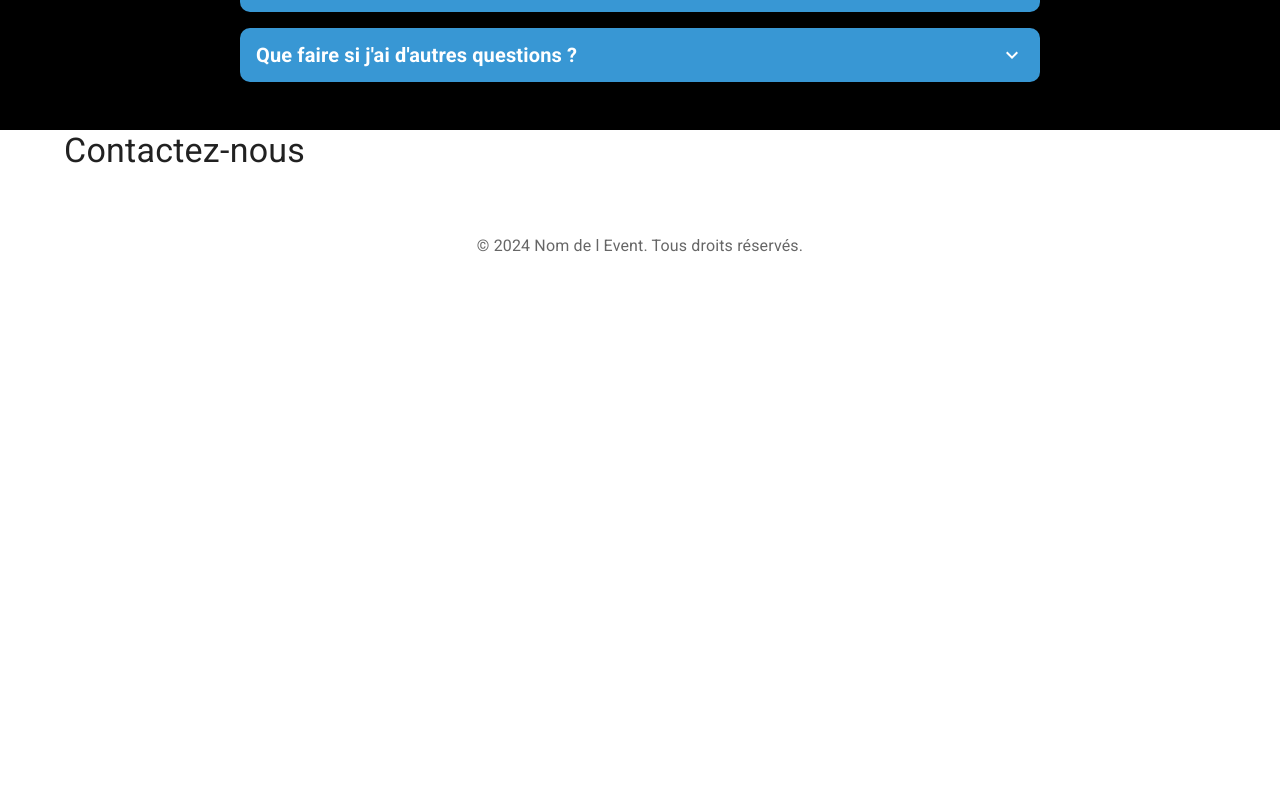
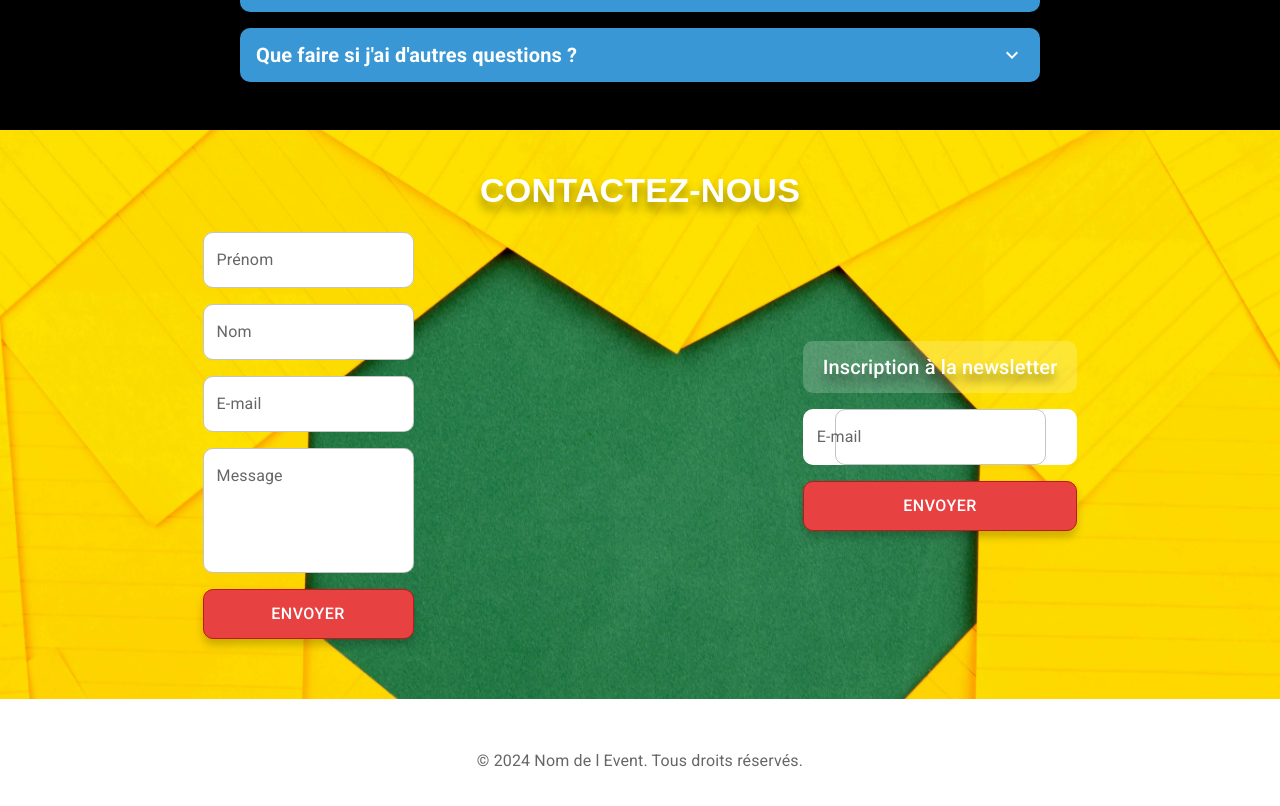
Before and after one commit to FischKevin/Studi-LandingPage, a React (Vite) app: page / in a window 1280 px wide. Shown: the part 3134-3940 px from the top of the page. Before the commit the page ends 3442 px from the top, so only its background shows below. Built offline with nearby package versions, Linux system fonts and the light colour scheme; a web font is replaced by a local one.

Commit message:
Contact.jsx done

```diff
--- a/src/components/App.jsx
+++ b/src/components/App.jsx
@@ -6,7 +6,7 @@ import ConfidentialityPage from './pages/ConfidentialityPage';
 import NotFoundPage from './pages/NotFoundPage';
 import LandingPage from './pages/LandingPage';
 import UsePageViews from './usePageViews';
-import { CssBaseline, ThemeProvider, createTheme } from '@mui/material';
+import { CssBaseline, ThemeProvider, createTheme, Box } from '@mui/material';
 
 const theme = createTheme({
   components: {
@@ -23,25 +23,28 @@ const theme = createTheme({
   },
 });
 
-const TRACKING_ID = 'UA-XXXXXXXXX-X';
+const TRACKING_ID = 'UA-XXXXXXXXX-X'; // Remplacez cela par votre propre ID de suivi Google Analytics
 ReactGA.initialize(TRACKING_ID);
 
 function AppRouter() {
   return (
-    <ThemeProvider theme={theme}> {/* Enveloppez votre application dans ThemeProvider */}
-      <CssBaseline /> {/* Assurez-vous que le CssBaseline est inclus pour normaliser les styles */}
+    <ThemeProvider theme={theme}>
+      <CssBaseline />
       <BrowserRouter>
-        <UsePageViews /> {/* Utilisez le composant ici pour le suivi */}
+        <UsePageViews />
+        {/* Le Box externe sert à centrer tout le contenu et fixer la largeur maximale. */}
+        <Box sx={{ maxWidth: 1440, mx: 'auto', width: '100%' }}>
+          {/* Pas besoin d'un Container supplémentaire ici, le Box gère déjà le centrage et la largeur max. */}
           <Routes>
             <Route path="/" element={<LandingPage />} />
             <Route path="/legal" element={<LegalPage />} />
             <Route path="/confidentiality" element={<ConfidentialityPage />} />
             <Route path="*" element={<NotFoundPage />} />
           </Routes>
+        </Box>
       </BrowserRouter>
     </ThemeProvider>
   );
 }
 
-
 export default AppRouter;
--- a/src/components/landingPage/Contact.jsx
+++ b/src/components/landingPage/Contact.jsx
@@ -1,13 +1,144 @@
-import { Typography, Container } from '@mui/material';
+import React from 'react';
+import { Typography, Container, TextField, Button, Box } from '@mui/material';
+import backgroundImage from '/public/photo_contact.jpg';
 
 function Contact() {
   return (
-    <Container maxWidth="lg">
-      {/* Formulaire de Contact et Newsletter */}
-      <Typography variant="h4" component="h2" gutterBottom>
-        Contactez-nous
+    <Container
+      maxWidth="full"
+      sx={{
+        backgroundImage: `url(${backgroundImage})`,
+        backgroundSize: 'cover',
+        display: 'flex',
+        flexDirection: 'column', // Changez ici pour organiser le contenu verticalement
+        alignItems: 'center',
+        justifyContent: 'center',
+        color: 'white',
+        padding: '40px 0 60px 0',
+      }}
+    >
+      {/* Titre centré sur la page */}
+      <Typography
+        variant="h4"
+        sx={{
+          textShadow: '0px 8px 10px rgba(0, 0, 0, 0.4)',
+          fontFamily: 'Agency FB V2, Arial',
+          fontWeight: 'bold',
+          marginBottom: '20px',
+        }}
+      >
+        CONTACTEZ-NOUS
       </Typography>
-      {/* Utilisez les TextField et Button de MUI pour le formulaire */}
+
+      {/* Sections flexibles pour le formulaire et la newsletter */}
+      <Box
+        sx={{
+          display: 'flex',
+          flexDirection: { xs: 'column', md: 'row' },
+          alignItems: 'center',
+          justifyContent: 'space-around',
+          width: '100%', // Assure la largeur complète pour centrer le contenu
+          gap: 4, // Espace entre formulaire et newsletter
+        }}
+      >
+        {/* Formulaire de contact */}
+        <Box sx={{ display: 'flex', flexDirection: 'column', gap: 2, maxWidth: '400px' }}>
+          {/* Vos champs TextField ici */}
+          <TextField
+          label="Prénom"
+          variant="outlined"
+          sx={{
+            borderRadius: '10px',
+            margin: '0',
+            bgcolor: 'white',
+            '& .MuiOutlinedInput-root': { borderRadius: '10px' },
+          }}
+        />
+        <TextField
+          label="Nom"
+          variant="outlined"
+          sx={{
+            borderRadius: '10px',
+            bgcolor: 'white',
+            '& .MuiOutlinedInput-root': { borderRadius: '10px' },
+          }}
+        />
+        <TextField
+          label="E-mail"
+          variant="outlined"
+          sx={{
+            borderRadius: '10px',
+            bgcolor: 'white',
+            '& .MuiOutlinedInput-root': { borderRadius: '10px' },
+          }}
+        />
+        <TextField
+          label="Message"
+          variant="outlined"
+          multiline
+          rows={4}
+          sx={{
+            borderRadius: '10px',
+            bgcolor: 'white',
+            '& .MuiOutlinedInput-root': { borderRadius: '10px' },
+          }}
+        />
+        <Button
+          variant="contained"
+          sx={{
+            backgroundColor: '#E84142',
+            color: 'white',
+            border: '1px solid #C01818',
+            borderRadius: '10px',
+            padding: '10px 20px',
+            fontSize: '16px',
+            '&:hover': {
+              backgroundColor: '#C01818',
+            },
+            boxShadow: '0px 6px 8px rgba(0, 0, 0, 0.2)',
+          }}
+        >
+          ENVOYER
+        </Button>
+        </Box>
+
+        {/* Section Newsletter */}
+        <Box sx={{ display: 'flex', flexDirection: 'column', gap: 2, maxWidth: '400px' }}>
+          <Box sx={{ backgroundColor: 'rgba(255, 255, 255, 0.2)', borderRadius: '10px', padding: '10px 20px', textAlign: 'center' }}>
+            <Typography variant="h6" sx={{ fontFamily: 'Roboto', color: 'white', textShadow:'0px 8px 10px rgba(0, 0, 0, 0.4)' }}>
+              Inscription à la newsletter
+            </Typography>
+          </Box>
+          {/* Champ E-mail et bouton ENVOYER pour la newsletter ici */}
+          <TextField
+          label="E-mail"
+          variant="outlined"
+          sx={{
+            margin: '0',
+            borderRadius: '10px',
+            bgcolor: 'white',
+            '& .MuiOutlinedInput-root': { borderRadius: '10px' },
+          }}
+        />
+        <Button
+          variant="contained"
+          sx={{
+            backgroundColor: '#E84142',
+            color: 'white',
+            border: '1px solid #C01818',
+            borderRadius: '10px',
+            padding: '10px 20px',
+            fontSize: '16px',
+            '&:hover': {
+              backgroundColor: '#C01818',
+            },
+            boxShadow: '0px 6px 8px rgba(0, 0, 0, 0.2)',
+          }}
+        >
+          ENVOYER
+        </Button>
+        </Box>
+      </Box>
     </Container>
   );
 }
--- a/src/components/landingPage/FAQ.jsx
+++ b/src/components/landingPage/FAQ.jsx
@@ -21,14 +21,15 @@ const faqs = [
       'Les détails exacts de la date et du lieu seront communiqués sur notre site web et nos réseaux sociaux. Suivez-nous pour les dernières mises à jour.',
   },
   {
-    question: 'Comment puis-je participer à l\'événement ?',
+    question: "Comment puis-je participer à l'événement ?",
     answer:
-      'Vous pouvez vous inscrire en tant que participant, bénévole ou donateur via notre site web. Il y a de nombreuses façons de s\'impliquer, que ce soit en jouant, en aidant à l\'organisation, ou en faisant un don.',
+      "Vous pouvez vous inscrire en tant que participant, bénévole ou donateur via notre site web. Il y a de nombreuses façons de s'impliquer, que ce soit en jouant, en aidant à l'organisation, ou en faisant un don.",
   },
   {
-    question: 'Y aura-t-il des activités pour ceux qui ne jouent pas aux jeux vidéo ?',
+    question:
+      'Y aura-t-il des activités pour ceux qui ne jouent pas aux jeux vidéo ?',
     answer:
-      'Absolument ! L\'événement comprend des ateliers sur la santé, des discussions sur les avancées de la recherche sur le cancer, et des opportunités de réseautage.',
+      "Absolument ! L'événement comprend des ateliers sur la santé, des discussions sur les avancées de la recherche sur le cancer, et des opportunités de réseautage.",
   },
   {
     question: 'Les dons sont-ils déductibles des impôts ?',
@@ -41,24 +42,25 @@ const faqs = [
       'Tous les fonds collectés seront directement versés à la Ligue contre le cancer pour financer la recherche, la prévention et le soutien des personnes touchées par le cancer.',
   },
   {
-    question: 'Puis-je devenir un sponsor de l\'événement ?',
+    question: "Puis-je devenir un sponsor de l'événement ?",
     answer:
       'Bien sûr ! Nous accueillons les entreprises et les individus souhaitant sponsoriser notre événement. Contactez-nous pour plus de détails sur nos packages de sponsoring.',
   },
   {
-    question: 'Y a-t-il des restrictions d\'âge pour participer ?',
+    question: "Y a-t-il des restrictions d'âge pour participer ?",
     answer:
-      'L\'événement est ouvert à tous, mais certaines activités, comme les tournois de jeux vidéo, peuvent avoir des restrictions d\'âge en fonction du classement des jeux.',
+      "L'événement est ouvert à tous, mais certaines activités, comme les tournois de jeux vidéo, peuvent avoir des restrictions d'âge en fonction du classement des jeux.",
   },
   {
-    question: 'Comment puis-je rester informé des mises à jour de l\'événement ?',
+    question:
+      "Comment puis-je rester informé des mises à jour de l'événement ?",
     answer:
       'Inscrivez-vous à notre newsletter et suivez-nous sur les réseaux sociaux pour recevoir des mises à jour régulières sur "Press Start to Fight Cancer".',
   },
   {
-    question: 'Que faire si j\'ai d\'autres questions ?',
+    question: "Que faire si j'ai d'autres questions ?",
     answer:
-      'Si vous avez d\'autres questions, n\'hésitez pas à nous contacter via le formulaire sur notre site web ou directement sur nos réseaux sociaux.',
+      "Si vous avez d'autres questions, n'hésitez pas à nous contacter via le formulaire sur notre site web ou directement sur nos réseaux sociaux.",
   },
 ];
 
--- a/src/components/landingPage/News.jsx
+++ b/src/components/landingPage/News.jsx
@@ -14,12 +14,15 @@ function News() {
       }}
     >
       <Typography
-        textShadow="0px 8px 10px rgba(0, 0, 0, 0.4)"
         variant="h4"
         component="h2"
         marginBottom="40px"
         gutterBottom
-        sx={{ fontFamily: 'Agency FB V2, Arial', color: 'white' }}
+        sx={{
+          fontFamily: 'Agency FB V2, Arial',
+          color: 'white',
+          textShadow: '0px 8px 10px rgba(0, 0, 0, 0.4)',
+        }}
       >
         ACTUALITÉS
       </Typography>
--- a/src/sass/base/_base.scss
+++ b/src/sass/base/_base.scss
@@ -8,7 +8,7 @@
 }
 
 body {
-  max-width: 1440px;
+  // max-width: 1440px;
   margin: 0 auto;
 }
 
@@ -41,3 +41,8 @@ body {
   background-color: transparent !important;
   color: black !important;
 }
+
+legend {
+  text-align: left;
+  margin: 0;
+}
--- a/src/sass/style.css
+++ b/src/sass/style.css
@@ -6,7 +6,6 @@
 }
 
 body {
-  max-width: 1440px;
   margin: 0 auto;
 }
 
@@ -41,6 +40,11 @@ body {
   color: black !important;
 }
 
+legend {
+  text-align: left;
+  margin: 0;
+}
+
 .cookie {
   min-width: 80px !important;
 }
```
Also changed, not shown: 1 other file (tests, documents, lock files or other folders). Lines whose indentation alone changed are shown as unchanged.
